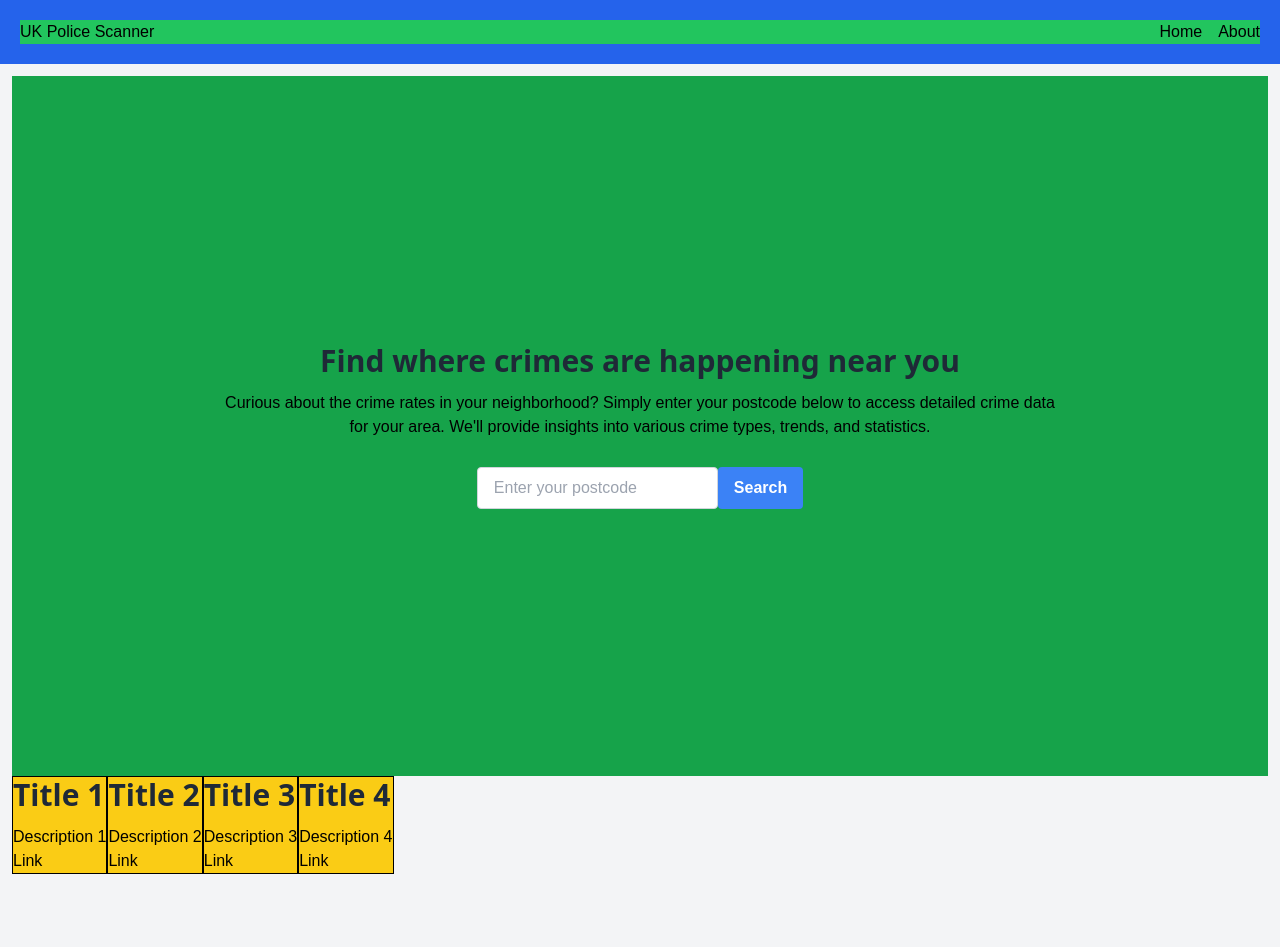
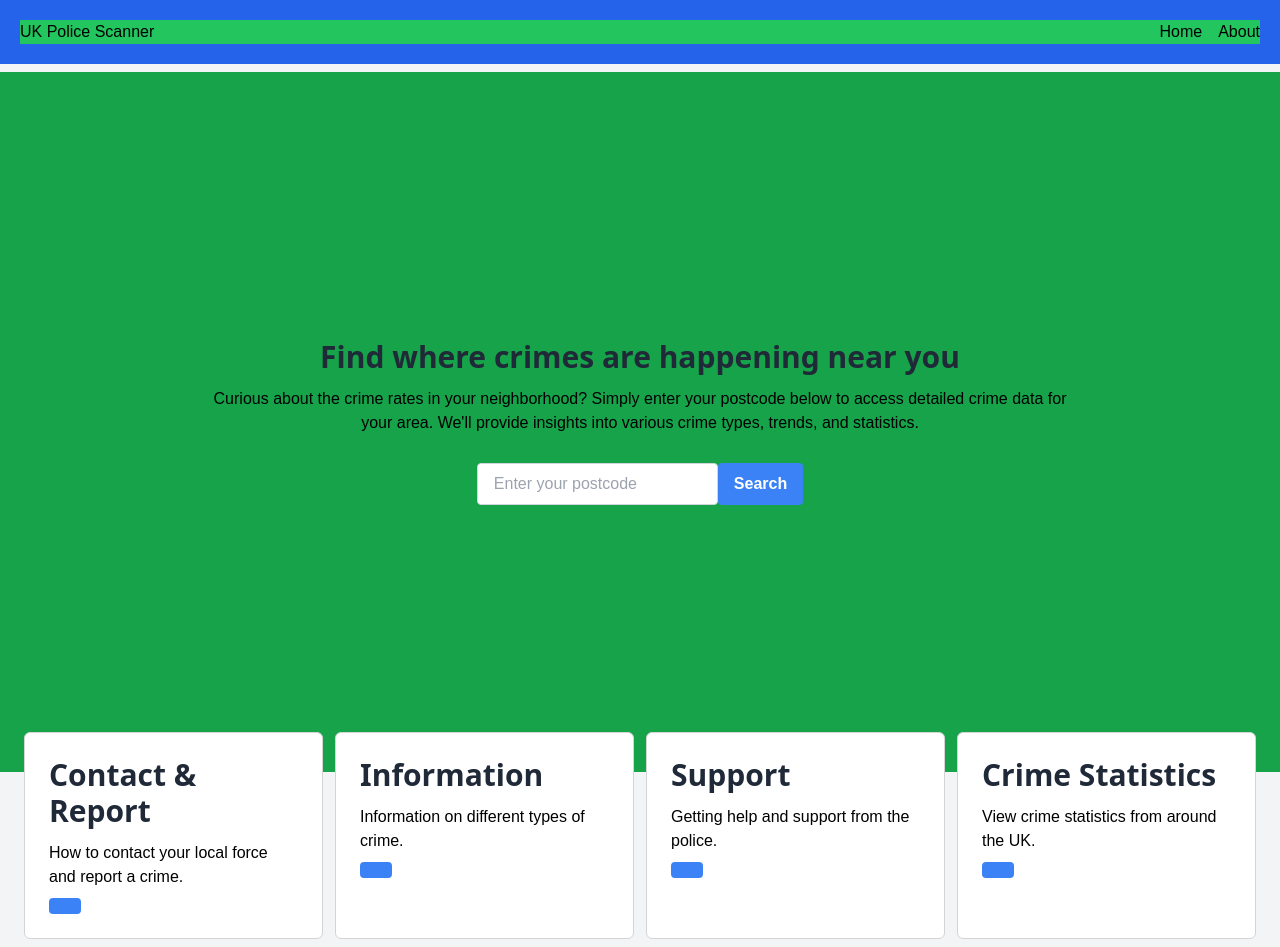
Before and after one commit to HeyEbb/police.uk, a Next.js app: page / in a window 1280 px wide. Before the commit the page ends 886 px from the top, so only its background shows below. Built offline with nearby package versions, Linux system fonts and the light colour scheme.

Commit message:
✨ Refactor CardGroup and SingleCard components

```diff
--- a/app/[components]/DataDisplay/Cards/CardGroup.tsx
+++ b/app/[components]/DataDisplay/Cards/CardGroup.tsx
@@ -1,25 +1,17 @@
-import React from 'react';
-import SingleCard from './SingleCard';
+import React from "react";
+import SingleCard from "./SingleCard";
+import { cardType } from "@/app/[types]/card.type";
 
-
-interface Data {
-  title: string;
-  description: string;
-  link: string;
+interface CardGroupProps {
+  data: cardType[];
 }
 
-interface CardGroupProps {
-  data: Data[];
-}
-
-const CardGroup: React.FC<CardGroupProps> = ({ data }) => {
+export default function CardGroup({ data }: CardGroupProps): JSX.Element {
   return (
-    <div className='flex'>
-      {data.map((item, index) => (
+    <div className="flex justify-center flex-col md:flex-row gap-3 -mt-10">
+      {data.map((item: cardType, index: number) => (
         <SingleCard key={index} data={item} />
       ))}
     </div>
   );
-};
-
-export default CardGroup;
+}
--- a/app/[components]/DataDisplay/Cards/SingleCard.tsx
+++ b/app/[components]/DataDisplay/Cards/SingleCard.tsx
@@ -1,17 +1,13 @@
-interface SingleCardProps {
-  item: {
-    title: string;
-    description: string;
-    link: string;
-  };
-}
+import { cardType } from "@/app/[types]/card.type";
 
-export default function SingleCard({ data }: SingleCardProps[]) {
+export default function SingleCard({ data }: { data: cardType }): JSX.Element {
   return (
-    <div className="bg-yellow-400 border border-black">
+    <div className="bg-white border border-neutral-300 rounded-md p-6 w-full">
       <h1>{data.title}</h1>
       <p>{data.description}</p>
-      <a href={data.link}>Link</a>
+      <button>
+
+      </button>
     </div>
   );
 }
--- a/app/[components]/Landing/LandingHero.tsx
+++ b/app/[components]/Landing/LandingHero.tsx
@@ -1,6 +1,6 @@
 export default function LandingHero() {
   return (
-    <section className="w-full bg-green-600 core-container h-[700px] flex flex-col justify-center items-center p-52 text-center">
+    <section className="w-full bg-green-600 core-container md:h-[700px] h-[50vh] flex flex-col justify-center items-center p-8 md:p-52 text-center">
       <h1>Find where crimes are happening near you</h1>
       <p>
         Curious about the crime rates in your neighborhood? Simply enter your
--- /dev/null
+++ b/app/[types]/card.type.ts
@@ -0,0 +1,6 @@
+export type cardType = {
+  title: string;
+  description: string;
+  linkString?: string;
+  link: string;
+};
--- a/app/layout.tsx
+++ b/app/layout.tsx
@@ -17,7 +17,8 @@ export default function RootLayout({
     <html lang="en">
       <body className="flex bg-gray-100 w-full flex-col items-center min-h-screen">
         <Header />
-        <div className="p-3">{children}
+        <div className="core-container m-2">
+        {children}
         </div>
       </body>
     </html>
--- a/app/page.tsx
+++ b/app/page.tsx
@@ -1,41 +1,38 @@
 import LandingHero from "./[components]/Landing/LandingHero";
 import CardGroup from "./[components]/DataDisplay/Cards/CardGroup";
+import { cardType } from "./[types]/card.type";
 
 export default function Home() {
 
-  interface Data {
-    title: string;
-    description: string;
-    link: string;
-  }
-
-  const data: Data[] = [
+  const data: cardType[] = [
     {
-      title: "Title 1",
-      description: "Description 1",
-      link: 'https://www.google.com',
+      title: "Contact & Report",
+      description: "How to contact your local force and report a crime.",
+      link: "https://www.google.com",
     },
     {
-      title: "Title 2",
-      description: "Description 2",
-      link: 'https://www.google.com',
+      title: "Information",
+      description: "Information on different types of crime.",
+      link: "https://www.google.com",
     },
     {
-      title: "Title 3",
-      description: "Description 3",
-      link: 'https://www.google.com',
+      title: "Support",
+      description: "Getting help and support from the police.",
+      link: "https://www.google.com",
     },
     {
-      title: "Title 4",
-      description: "Description 4",
-      link: 'https://www.google.com',
+      title: "Crime Statistics",
+      description: "View crime statistics from around the UK.",
+      link: "https://www.google.com",
     },
-  ]
+  ];
 
   return (
     <>
       <LandingHero />
-      <CardGroup data={data} />
+      <div className="px-6">
+        <CardGroup data={data} />
+      </div>
     </>
   );
 }
```
